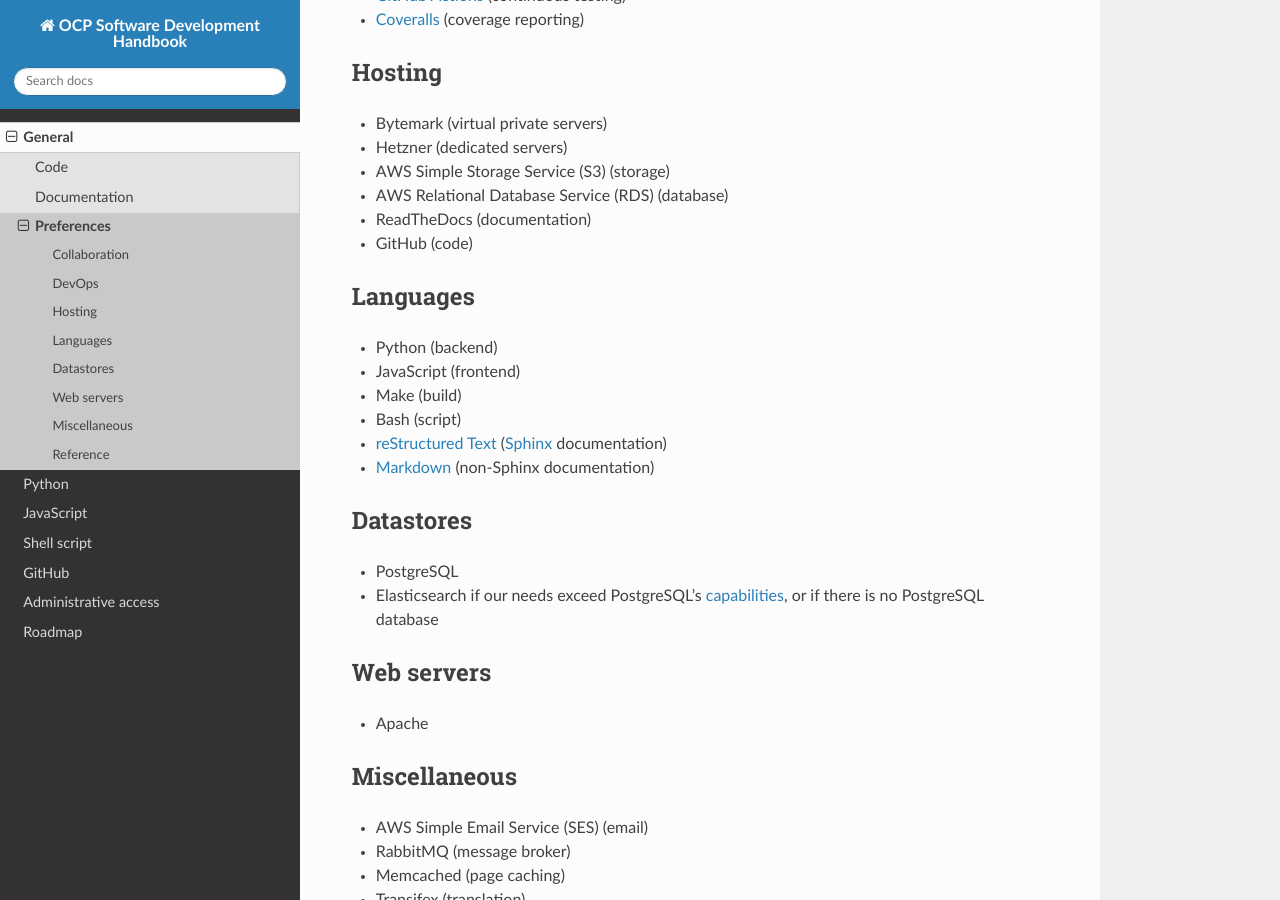
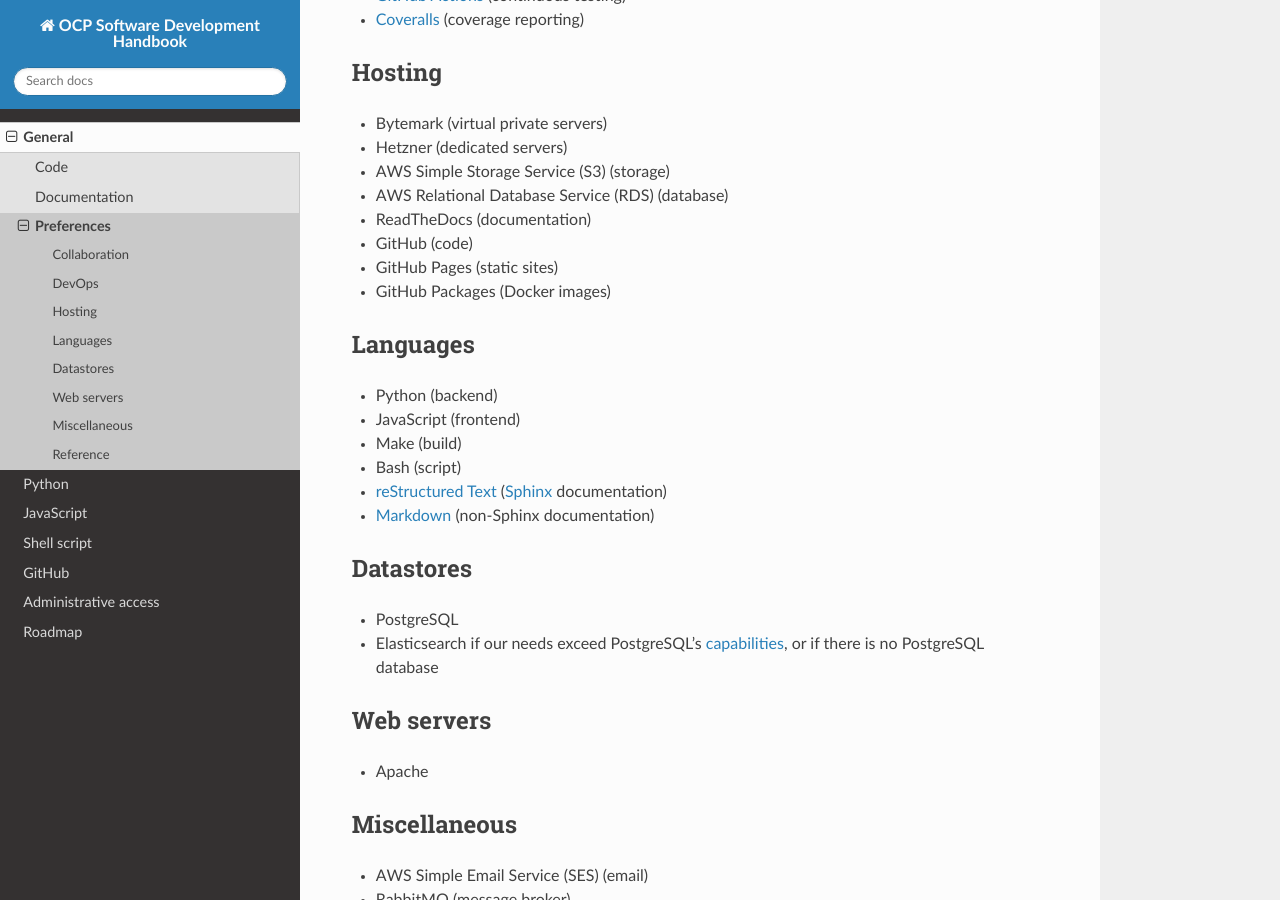
Before and after one commit to open-contracting/software-development-handbook, a Sphinx documentation site: the page built from docs/general/preferences.rst, in a window 1280 px wide and 900 px high, scrolled down 552 px. Built offline with Sphinx 7.4.7 and the Read the Docs theme 2.0.0, drawn with Linux system fonts in a browser that asks for light colours.

Commit message:
preferences: Add GitHub Pages and Packages

```diff
--- a/docs/general/preferences.rst
+++ b/docs/general/preferences.rst
@@ -29,6 +29,8 @@ Hosting
 -  AWS Relational Database Service (RDS) (database)
 -  ReadTheDocs (documentation)
 -  GitHub (code)
+-  GitHub Pages (static sites)
+-  GitHub Packages (Docker images)
 
 Languages
 ---------
```
